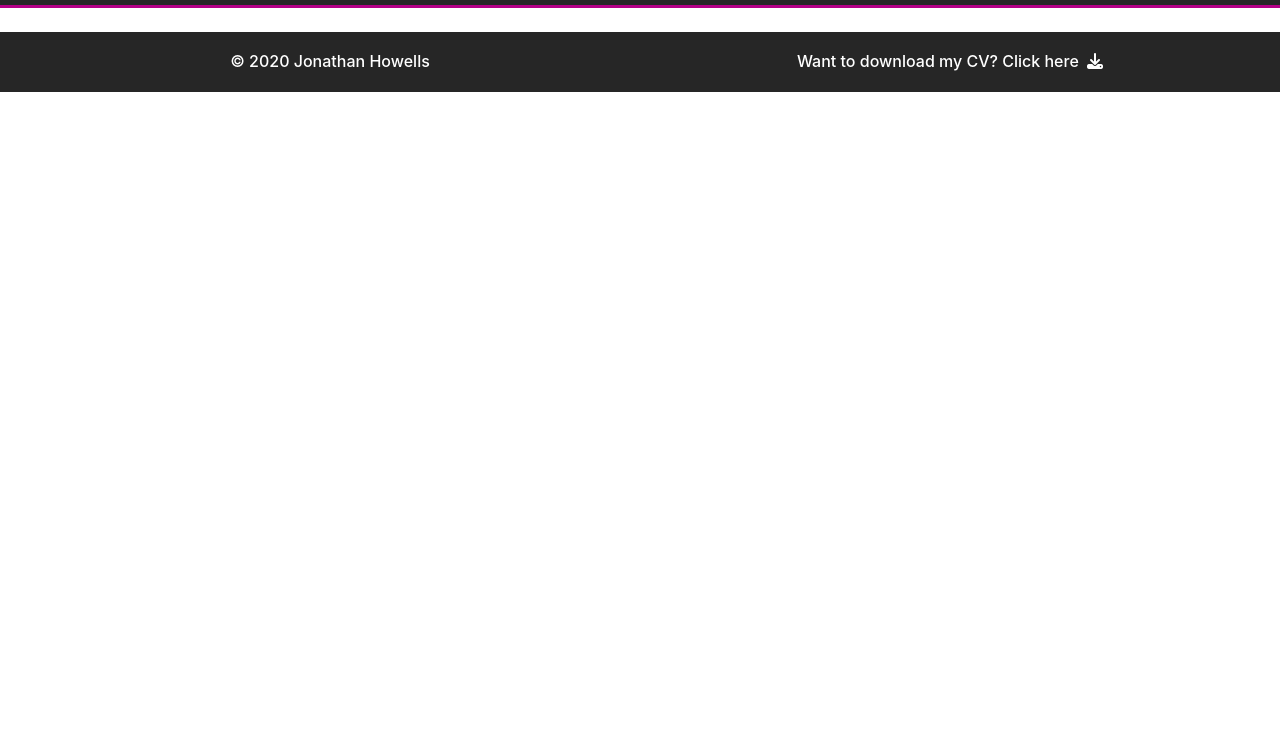
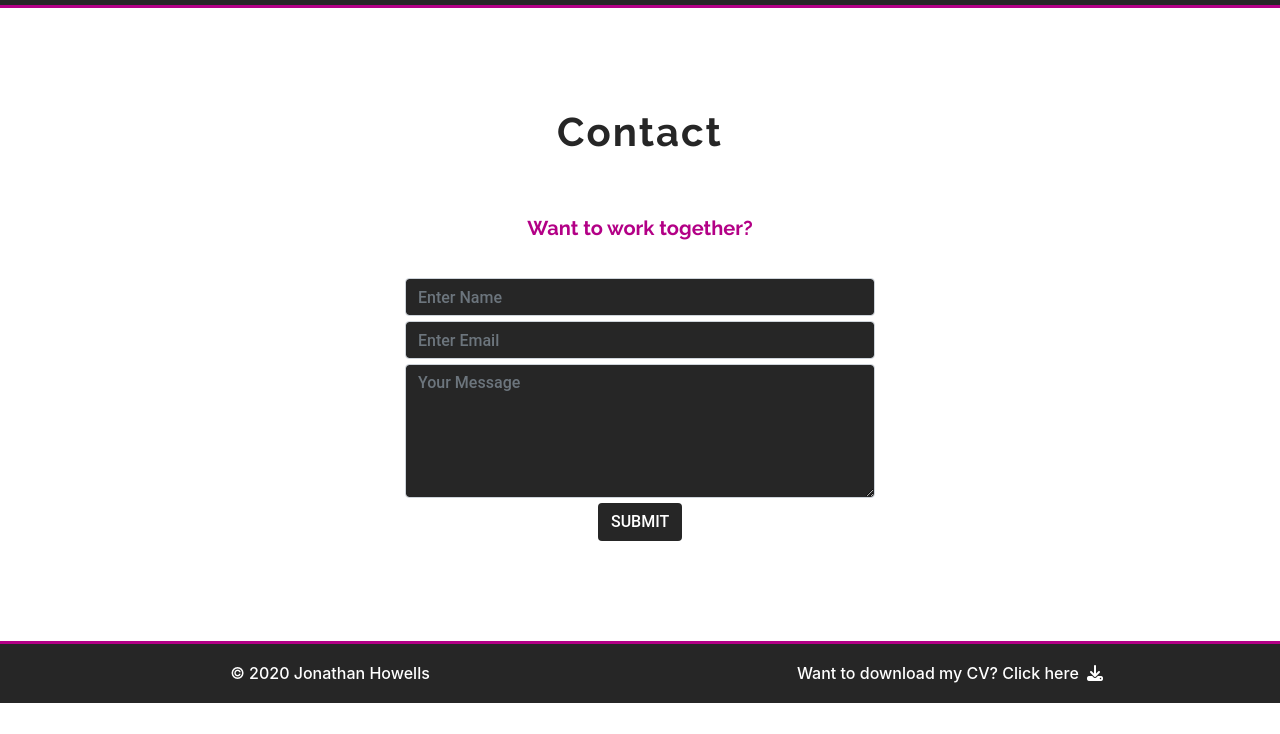
Before and after one commit to Code-Institute-Submissions/Jon-Howells-Resume, a plain HTML site: page contact.html in a window 1280 px wide. Shown: the part 66-800 px from the top of the page. Drawn offline with nearby package versions, Linux system fonts and the light colour scheme.

Commit message:
Feature: Added contact page. Standard, three inputs, name, email and a message. Styled to fit background. Doesnt currently fill out the whole page...

```diff
--- a/assets/css/style.css
+++ b/assets/css/style.css
@@ -169,7 +169,7 @@ button a:hover {
     color: #262626;
     font-family: "Raleway", sans-serif;
     font-weight: 700;
-    font-size: 40px;
+    font-size: 30px;
     letter-spacing: 2px;
     margin: 0 0 60px 0;
 }
@@ -291,7 +291,7 @@ button a:hover {
 /* ---------------------------------------------------------- Portfolio */
 
 .my-work {
-    padding: 100px 0;
+    padding: 50px 0;
 }
 
 .carousel-caption {
@@ -304,10 +304,10 @@ button a:hover {
     font-size: 24px;
 }
 
-.carousel-caption p {
-    font-family: "Roboto", sans-serif;
+.carousel-caption a {
+    font-family: "Raleway", sans-serif;
     font-weight: 600;
-    font-size: 20px;
+    font-size: 16px;
 }
 
 .carousel-control-next-icon, .carousel-control-prev-icon {
@@ -334,7 +334,7 @@ button a:hover {
 }
 
 .card-img-top {
-    height: 250px;
+    height: 200px;
 }
 
 .mx-auto {
@@ -344,7 +344,56 @@ button a:hover {
 .btn-card {
     color: #fff;
     background-color: #262626;
-    border: none;
+    font-family: "Roboto", sans-serif;
+    font-weight: 500;
+}
+
+.card-title, .card-text {
+    color: #262626;
+}
+
+.card-title {
+    font-family: "Raleway", sans-serif;
+    font-weight: 700;
+    letter-spacing: 1px;
+}
+
+.card-text {
+    font-family: "Roboto", sans-serif;
+    font-weight: 400;
+}
+
+/* ---------------------------------------------------------- Contact */
+
+.my-contact {
+    padding: 50px 0;
+}
+
+.my-contact .mx-auto {
+    max-width: 500px;
+}
+
+form {
+    padding: 30px 0 0 0;
+}
+
+.my-contact h4 {
+    font-family: "Raleway", sans-serif;
+    font-weight: 700;
+    font-size: 20px;
+    color: #b30086;
+}
+
+.form-control {
+    margin-bottom: 5px;
+    color: #fff;
+    background-color: #262626;
+    font-family: "Roboto", sans-serif;
+    font-weight: 500;
+}
+
+.hvr-sweep-to-bottom:before {
+    background: #b30086;
 }
 
 /* ---------------------------------------------------------- Footer */
@@ -353,6 +402,7 @@ footer {
     background-color: #262626;
     color: #fff;
     min-height: 60px;
+    border-top: 3px solid #b30086;
 }
 
 #footer-details {
@@ -386,9 +436,6 @@ h6 {
         width: 1.25em;
         height: 1.25em;
     }
-    .project-container {
-        width: 100%;
-    }
 }
 
 @media only screen and (min-width: 700px){
@@ -416,6 +463,12 @@ h6 {
     .project-container {
         height: 300px;
     }
+    .section-heading {
+        font-size: 40px;
+    }
+    .card-img-top {
+        height: 250px;
+    }
 }
 
 @media only screen and (min-width: 815px) {
@@ -427,6 +480,9 @@ h6 {
     }
     .timeline-content {
         left: 37.5%;
+    }
+    .my-work, .my-contact {
+        padding: 100px 0;
     }
 }
 
--- a/contact.html
+++ b/contact.html
@@ -17,7 +17,8 @@
 		integrity="sha384-wfSDF2E50Y2D1uUdj0O3uMBJnjuUD4Ih7YwaYd1iqfktj0Uod8GCExl3Og8ifwB6" crossorigin="anonymous">
 	</script>
 	<script src="https://kit.fontawesome.com/0947f8b945.js" crossorigin="anonymous"></script>
-    <link rel="stylesheet" href="https://cdnjs.cloudflare.com/ajax/libs/hover.css/2.3.1/css/hover-min.css" type="text/css">
+	<link rel="stylesheet" href="https://cdnjs.cloudflare.com/ajax/libs/hover.css/2.3.1/css/hover-min.css"
+		type="text/css">
 	<link rel="stylesheet" href="assets/css/style.css" type="text/css">
 	<title>Website Portfolio</title>
 </head>
@@ -46,16 +47,29 @@
 		</div>
 	</nav>
 
-	<article class="container mt-3">
+	<section class="my-contact">
 		<div class="row">
-			<div class="col-12">
-				<section>
-					<h1></h1>
-				</section>
+			<div class="col text-center">
+				<h2 class="section-heading">Contact</h2>
+				<h4>Want to work together?</h4>
 			</div>
 		</div>
-	</article>
-    <!-- Footer -->
+        <div class="row mx-auto">
+            <div class="col">
+                <form>
+                    <input type="text" name="name" id="fullname" class="form-control" placeholder="Enter Name" required />
+                    <input type="email" name="email" id="emailaddress" class="form-control" placeholder="Enter Email" required />
+                    <textarea rows="5" name="projectsummary" id="projectsummary" class="form-control" placeholder="Your Message" required></textarea>
+                    <div class="form-row text-center">
+                        <div class="col">
+                            <button type="submit" class="btn btn-card uppercase hvr-sweep-to-bottom">Submit</button>
+                        </div>
+                    </div>
+                </form>
+            </div>
+        </div>
+	</section>
+	<!-- Footer -->
 	<footer class="container-fluid">
 		<div id="footer-details" class="row">
 			<div class="col-sm-6">
```
Also changed, not shown: portfolio.html (+5 -5 lines).
